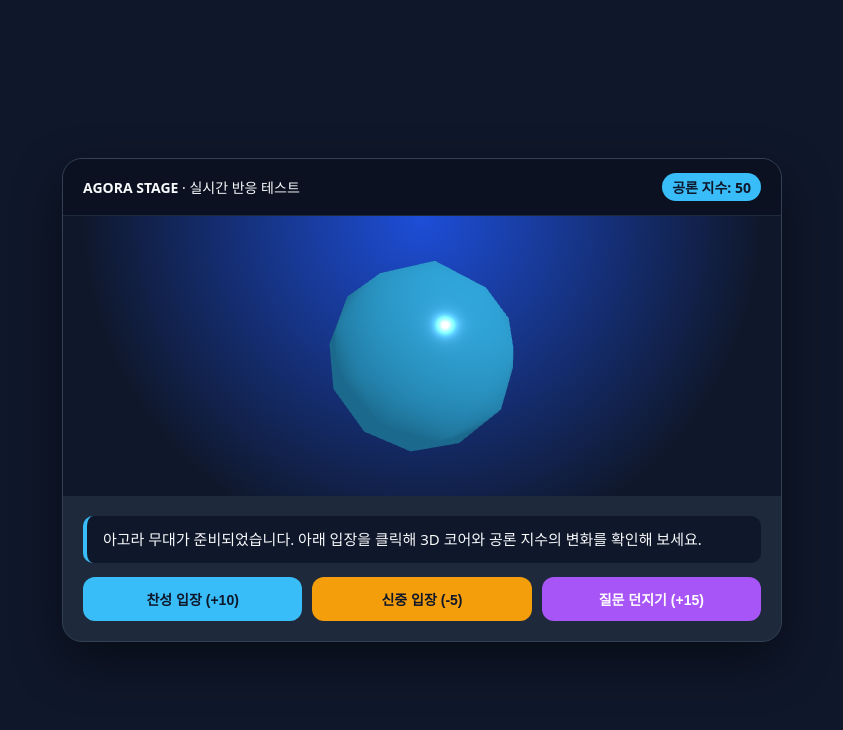
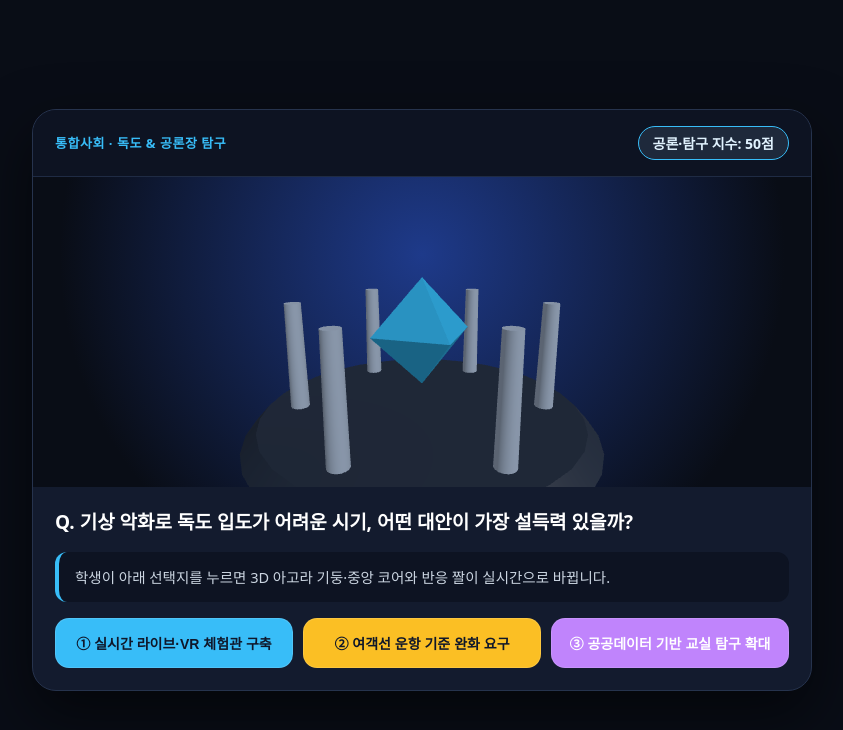
Before and after one commit to simjaehui/agora-3d-stage, a plain HTML site: page index.html in a window 1280 px wide. Shown: the whole page, without its empty margins (218-1061 px from the left). Drawn offline with nearby package versions, Linux system fonts and the light colour scheme.

Commit message:
Update index.html

```diff
--- a/index.html
+++ b/index.html
@@ -3,7 +3,7 @@
 <head>
   <meta charset="UTF-8" />
   <meta name="viewport" content="width=device-width, initial-scale=1.0" />
-  <title>AGORA 3D STAGE</title>
+  <title>수업용 인터랙티브 아고라 3D 스테이지</title>
   <script src="https://cdnjs.cloudflare.com/ajax/libs/gsap/3.12.5/gsap.min.js"></script>
   <script type="importmap">
     {
@@ -15,146 +15,294 @@
   <style>
     * { box-sizing: border-box; margin: 0; padding: 0; }
     body {
-      font-family: system-ui, -apple-system, sans-serif;
-      background: #0f172a;
+      font-family: 'Pretendard', system-ui, -apple-system, sans-serif;
+      background: #090d16;
       color: #f8fafc;
       min-height: 100vh;
       display: flex;
-      flex-direction: column;
+      justify-content: center;
       align-items: center;
-      justify-content: center;
-      padding: 20px;
-      gap: 16px;
+      padding: 16px;
     }
-    .app-shell {
+    .app-card {
       width: 100%;
-      max-width: 720px;
-      background: #1e293b;
-      border: 1px solid #334155;
-      border-radius: 20px;
+      max-width: 780px;
+      background: #131b2e;
+      border: 1px solid #26334d;
+      border-radius: 24px;
       overflow: hidden;
-      box-shadow: 0 20px 50px rgba(0,0,0,0.45);
+      box-shadow: 0 24px 60px rgba(0, 0, 0, 0.55);
     }
-    .topbar {
+    .header {
       display: flex;
       justify-content: space-between;
       align-items: center;
-      padding: 14px 20px;
-      background: #0b1120;
-      border-bottom: 1px solid #1e293b;
+      padding: 16px 22px;
+      background: #0d1322;
+      border-bottom: 1px solid #1f2b44;
+    }
+    .subject-tag {
+      font-size: 13px;
+      font-weight: 700;
+      color: #38bdf8;
+      letter-spacing: 0.04em;
+    }
+    .gauge-pill {
+      background: #1e293b;
+      border: 1px solid #38bdf8;
+      color: #e0f2fe;
+      padding: 6px 14px;
+      border-radius: 999px;
       font-size: 14px;
+      font-weight: 700;
     }
-    .badge {
-      background: #38bdf8;
-      color: #0f172a;
-      font-weight: 700;
-      padding: 4px 10px;
-      border-radius: 999px;
+    /* 3D 무대 + 그 위에 뜨는 짤 오버레이 영역 */
+    .stage-wrap {
+      position: relative;
+      width: 100%;
+      height: 310px;
+      background: radial-gradient(circle at 50% 25%, #1e3a8a 0%, #090d16 80%);
+      overflow: hidden;
     }
     #stage-3d {
       width: 100%;
-      height: 280px;
-      background: radial-gradient(circle at top, #1d4ed8 0%, #0f172a 75%);
+      height: 100%;
     }
-    .panel {
-      padding: 20px;
+    /* 클릭 시 튀어나오는 짤/반응 카드 */
+    .meme-popup {
+      position: absolute;
+      top: 16px;
+      right: 16px;
+      width: 170px;
+      background: rgba(15, 23, 42, 0.92);
+      border: 2px solid #38bdf8;
+      border-radius: 16px;
+      padding: 8px;
+      text-align: center;
+      box-shadow: 0 12px 30px rgba(0,0,0,0.5);
+      display: none;
+      z-index: 10;
+    }
+    .meme-popup img, .meme-popup video {
+      width: 100%;
+      height: 110px;
+      object-fit: cover;
+      border-radius: 10px;
+      background: #1e293b;
+    }
+    .meme-caption {
+      margin-top: 6px;
+      font-size: 12px;
+      font-weight: 700;
+      color: #f8fafc;
+    }
+    .body-panel {
+      padding: 22px;
       display: flex;
       flex-direction: column;
-      gap: 14px;
+      gap: 16px;
     }
-    .status-box {
-      background: #0f172a;
+    .question-title {
+      font-size: 19px;
+      font-weight: 800;
+      line-height: 1.4;
+      color: #ffffff;
+    }
+    .feedback-banner {
+      background: #0d1322;
       border-left: 4px solid #38bdf8;
-      padding: 12px 16px;
-      border-radius: 10px;
-      font-size: 15px;
-      line-height: 1.5;
+      padding: 14px 16px;
+      border-radius: 12px;
+      font-size: 14.5px;
+      line-height: 1.55;
+      color: #cbd5e1;
     }
-    .btn-row {
+    .choices {
       display: grid;
       grid-template-columns: repeat(3, 1fr);
       gap: 10px;
     }
-    button {
-      padding: 12px;
-      border: none;
-      border-radius: 12px;
+    @media (max-width: 600px) {
+      .choices { grid-template-columns: 1fr; }
+    }
+    .choice-btn {
+      padding: 14px 12px;
+      border: 1px solid rgba(255,255,255,0.12);
+      border-radius: 14px;
       font-size: 14px;
       font-weight: 700;
       cursor: pointer;
-      transition: filter 0.15s;
+      color: #0f172a;
+      transition: transform 0.12s, filter 0.12s;
     }
-    button:hover { filter: brightness(1.08); }
-    .btn-a { background: #38bdf8; color: #0f172a; }
-    .btn-b { background: #f59e0b; color: #0f172a; }
-    .btn-c { background: #a855f7; color: #ffffff; }
+    .choice-btn:hover { filter: brightness(1.08); }
+    .c0 { background: #38bdf8; }
+    .c1 { background: #fbbf24; }
+    .c2 { background: #c084fc; color: #fff; }
   </style>
 </head>
 <body>
-  <div class="app-shell">
-    <div class="topbar">
-      <span><strong>AGORA STAGE</strong> · 실시간 반응 테스트</span>
-      <span class="badge" id="score-badge">공론 지수: 50</span>
+  <div class="app-card">
+    <div class="header">
+      <div>
+        <div class="subject-tag" id="lesson-tag">통합사회 · 공론장 시뮬레이션</div>
+      </div>
+      <div class="gauge-pill" id="metric-display">합의 지수: 50점</div>
     </div>
-    <div id="stage-3d"></div>
-    <div class="panel">
-      <div class="status-box" id="feedback-box">
-        아고라 무대가 준비되었습니다. 아래 입장을 클릭해 3D 코어와 공론 지수의 변화를 확인해 보세요.
+
+    <div class="stage-wrap">
+      <div id="stage-3d"></div>
+      <!-- 학생 선택 시 반응형 짤이 팝업되는 영역 -->
+      <div class="meme-popup" id="meme-popup">
+        <img id="meme-img" src="" alt="반응 이미지" />
+        <div class="meme-caption" id="meme-caption">반응 캡션</div>
       </div>
-      <div class="btn-row">
-        <button class="btn-a" onclick="triggerAction('찬성·공익 강화', 10, 0x38bdf8, 2.2)">찬성 입장 (+10)</button>
-        <button class="btn-b" onclick="triggerAction('신중·절차 검증', -5, 0xf59e0b, 1.2)">신중 입장 (-5)</button>
-        <button class="btn-c" onclick="triggerAction('대안·질문 제기', 15, 0xa855f7, 3.2)">질문 던지기 (+15)</button>
+    </div>
+
+    <div class="body-panel">
+      <div class="question-title" id="question-title">질문 로딩 중...</div>
+      <div class="feedback-banner" id="feedback-banner">
+        학생이 아래 선택지를 누르면 3D 아고라 기둥·중앙 코어와 반응 짤이 실시간으로 바뀝니다.
       </div>
+      <div class="choices" id="choices-box"></div>
     </div>
   </div>
 
   <script type="module">
     import * as THREE from 'three';
 
+    // =========================================================
+    // [수업 교사용 설정 블록] 이 부분만 수정하면 다른 수업용으로 즉시 전환!
+    // =========================================================
+    const LESSON_DATA = {
+      tag: "통합사회 · 독도 & 공론장 탐구",
+      metricName: "공론·탐구 지수",
+      initialScore: 50,
+      question: "Q. 기상 악화로 독도 입도가 어려운 시기, 어떤 대안이 가장 설득력 있을까?",
+      options: [
+        {
+          label: "① 실시간 라이브·VR 체험관 구축",
+          delta: +15,
+          color: 0x38bdf8,
+          cssColor: "#38bdf8",
+          speed: 2.4,
+          camZ: 4.3,
+          feedback: "기술 기반 대체 경험을 선택했습니다! 울릉도 현지에서도 입도 실패를 학습 경험으로 전환할 수 있습니다.",
+          // 저장소에 올린 파일명(예: './agree.gif')으로 교체해 보세요!
+          mediaUrl: "https://media.giphy.com/media/111ebonMs90YLu/giphy.gif",
+          caption: "굿 아이디어! 현장 몰입 UP"
+        },
+        {
+          label: "② 여객선 운항 기준 완화 요구",
+          delta: -10,
+          color: 0xfbbf24,
+          cssColor: "#fbbf24",
+          speed: 0.8,
+          camZ: 5.6,
+          feedback: "접근성은 높아질 수 있으나 안전·해상 기상 리스크가 커져 신중한 검토가 필요합니다.",
+          mediaUrl: "https://media.giphy.com/media/3o7btPCcdNniyf0ArS/giphy.gif",
+          caption: "잠깐! 안전 변수를 따져보자"
+        },
+        {
+          label: "③ 공공데이터 기반 교실 탐구 확대",
+          delta: +20,
+          color: 0xc084fc,
+          cssColor: "#c084fc",
+          speed: 3.2,
+          camZ: 3.8,
+          feedback: "직접 방문하지 않고도 통계와 근거로 독도를 탐구하는 지속가능한 교육 모델을 선택했습니다!",
+          mediaUrl: "https://media.giphy.com/media/l0MYt5jPR6QX5pnqM/giphy.gif",
+          caption: "데이터 탐구력 폭발!"
+        }
+      ]
+    };
+
+    // UI 초기 세팅
+    let score = LESSON_DATA.initialScore;
+    document.getElementById('lesson-tag').textContent = LESSON_DATA.tag;
+    document.getElementById('question-title').textContent = LESSON_DATA.question;
+    document.getElementById('metric-display').textContent = `${LESSON_DATA.metricName}: ${score}점`;
+
+    // Three.js 아고라 무대(바닥 원판 + 6개 신전 기둥 + 중앙 코어) 구성
     const container = document.getElementById('stage-3d');
     const scene = new THREE.Scene();
     const camera = new THREE.PerspectiveCamera(45, container.clientWidth / container.clientHeight, 0.1, 100);
-    camera.position.z = 4.2;
+    camera.position.set(0, 1.4, 5.0);
+    camera.lookAt(0, 0.2, 0);
 
     const renderer = new THREE.WebGLRenderer({ antialias: true, alpha: true });
     renderer.setSize(container.clientWidth, container.clientHeight);
     renderer.setPixelRatio(Math.min(window.devicePixelRatio, 2));
     container.appendChild(renderer.domElement);
 
-    const ambient = new THREE.AmbientLight(0xffffff, 1.1);
-    scene.add(ambient);
-    const dirLight = new THREE.DirectionalLight(0xffffff, 1.8);
-    dirLight.position.set(3, 4, 5);
+    scene.add(new THREE.AmbientLight(0xffffff, 1.1));
+    const dirLight = new THREE.DirectionalLight(0xffffff, 2.0);
+    dirLight.position.set(4, 6, 5);
     scene.add(dirLight);
 
-    const geometry = new THREE.IcosahedronGeometry(1.15, 1);
-    const material = new THREE.MeshStandardMaterial({
-      color: 0x38bdf8,
-      wireframe: false,
-      roughness: 0.25,
-      metalness: 0.2
+    // 아고라 원형 단상
+    const baseGeo = new THREE.CylinderGeometry(2.2, 2.4, 0.22, 32);
+    const baseMat = new THREE.MeshStandardMaterial({ color: 0x1e293b, roughness: 0.6 });
+    const baseMesh = new THREE.Mesh(baseGeo, baseMat);
+    baseMesh.position.y = -1.0;
+    scene.add(baseMesh);
+
+    // 원형으로 배치된 6개의 아고라 기둥
+    const pillars = [];
+    const pillarGeo = new THREE.CylinderGeometry(0.11, 0.13, 1.5, 16);
+    for (let i = 0; i < 6; i++) {
+      const angle = (i / 6) * Math.PI * 2;
+      const pMat = new THREE.MeshStandardMaterial({ color: 0x94a3b8, roughness: 0.4 });
+      const pillar = new THREE.Mesh(pillarGeo, pMat);
+      pillar.position.set(Math.cos(angle) * 1.75, -0.15, Math.sin(angle) * 1.75);
+      scene.add(pillar);
+      pillars.push(pillar);
+    }
+
+    // 중앙 공론 코어
+    const coreGeo = new THREE.OctahedronGeometry(0.75, 0);
+    const coreMat = new THREE.MeshStandardMaterial({ color: 0x38bdf8, roughness: 0.2, metalness: 0.3 });
+    const coreMesh = new THREE.Mesh(coreGeo, coreMat);
+    coreMesh.position.y = 0.25;
+    scene.add(coreMesh);
+
+    let spinSpeed = 0.012;
+
+    // 선택지 버튼 동적 생성
+    const choicesBox = document.getElementById('choices-box');
+    LESSON_DATA.options.forEach((opt, idx) => {
+      const btn = document.createElement('button');
+      btn.className = `choice-btn c${idx}`;
+      btn.textContent = opt.label;
+      btn.onclick = () => selectOption(opt);
+      choicesBox.appendChild(btn);
     });
-    const mesh = new THREE.Mesh(geometry, material);
-    scene.add(mesh);
 
-    let spinSpeed = 0.01;
-    let score = 50;
+    function selectOption(opt) {
+      score += opt.delta;
+      spinSpeed = 0.012 * opt.speed;
+      coreMat.color.setHex(opt.color);
+      pillars.forEach(p => p.material.color.setHex(opt.color));
 
-    window.triggerAction = function(label, delta, hexColor, speedMultiplier) {
-      score += delta;
-      spinSpeed = 0.01 * speedMultiplier;
-      material.color.setHex(hexColor);
+      // 점수 & 피드백 갱신
+      document.getElementById('metric-display').textContent = `${LESSON_DATA.metricName}: ${score}점`;
+      const banner = document.getElementById('feedback-banner');
+      banner.style.borderLeftColor = opt.cssColor;
+      banner.textContent = opt.feedback;
 
-      const badge = document.getElementById('score-badge');
-      const box = document.getElementById('feedback-box');
-      badge.textContent = `공론 지수: ${score}`;
-      box.style.borderLeftColor = `#${hexColor.toString(16).padStart(6, '0')}`;
-      box.textContent = `[${label}] 선택 반영! 3D 무대 회전 속도와 색상이 즉시 바뀌었습니다.`;
+      // 짤 팝업 띄우기 + GSAP 플래시식 탄성 모션
+      const popup = document.getElementById('meme-popup');
+      const img = document.getElementById('meme-img');
+      const cap = document.getElementById('meme-caption');
+      popup.style.display = 'block';
+      popup.style.borderColor = opt.cssColor;
+      img.src = opt.mediaUrl;
+      cap.textContent = opt.caption;
 
-      gsap.fromTo(mesh.scale, { x: 0.82, y: 0.82, z: 0.82 }, { x: 1.08, y: 1.08, z: 1.08, duration: 0.35, yoyo: true, repeat: 1, ease: 'back.out(2)' });
-      gsap.fromTo(box, { x: -8 }, { x: 0, duration: 0.25, ease: 'power2.out' });
-    };
+      gsap.fromTo(popup, { scale: 0.5, rotation: -6, opacity: 0 }, { scale: 1, rotation: 0, opacity: 1, duration: 0.4, ease: 'back.out(2.2)' });
+      gsap.fromTo(coreMesh.scale, { x: 0.7, y: 0.7, z: 0.7 }, { x: 1.15, y: 1.15, z: 1.15, duration: 0.35, yoyo: true, repeat: 1, ease: 'power2.out' });
+      gsap.to(camera.position, { z: opt.camZ, duration: 0.6, ease: 'power2.out' });
+    }
 
     window.addEventListener('resize', () => {
       camera.aspect = container.clientWidth / container.clientHeight;
@@ -164,8 +312,8 @@
 
     function animate() {
       requestAnimationFrame(animate);
-      mesh.rotation.x += spinSpeed * 0.6;
-      mesh.rotation.y += spinSpeed;
+      coreMesh.rotation.y += spinSpeed;
+      coreMesh.position.y = 0.25 + Math.sin(Date.now() * 0.003) * 0.08;
       renderer.render(scene, camera);
     }
     animate();
```
